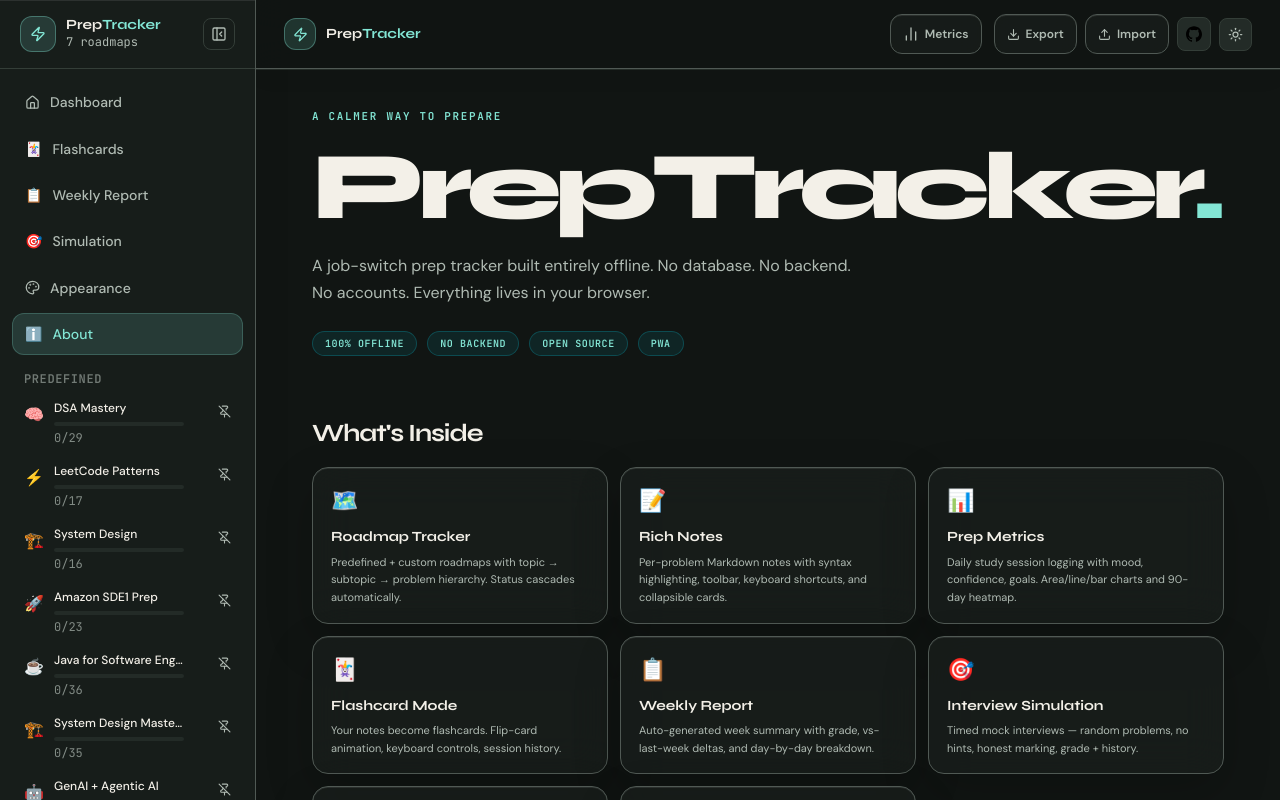
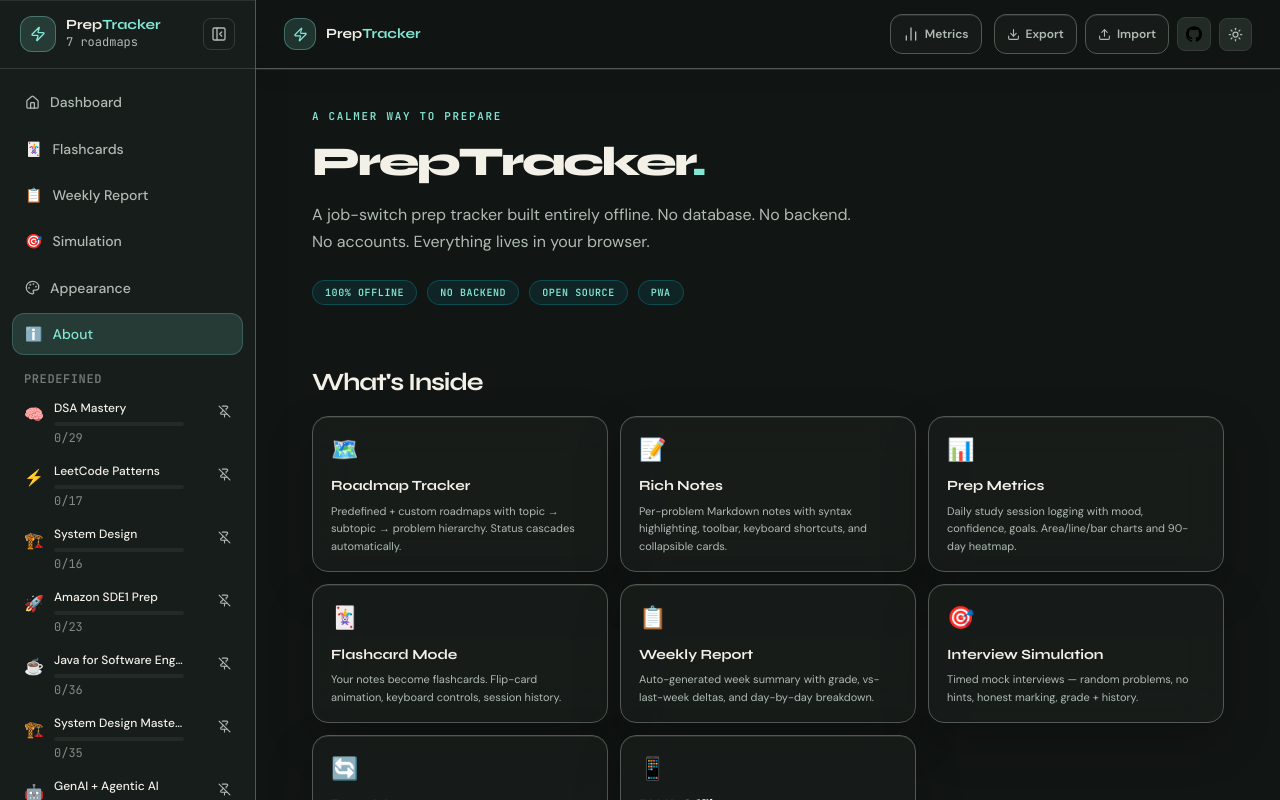
Before and after one commit to roshan798/PrepTracker, a Next.js app: page /about in a window 1280 px wide. Built offline with nearby package versions, Linux system fonts and the light colour scheme.

Commit message:
style: refine page title font sizes and spacing across multiple components

```diff
--- a/app/css/globals.css
+++ b/app/css/globals.css
@@ -299,10 +299,10 @@ h5 {
 .page-title {
   color: var(--text-primary);
   font-family: 'Syne', sans-serif;
-  font-size: clamp(2.25rem, 5vw, 4.25rem);
+  font-size: clamp(1.75rem, 3.2vw, 2.75rem);
   font-weight: 800;
-  letter-spacing: -0.065em;
-  line-height: 0.98;
+  letter-spacing: -0.055em;
+  line-height: 1.05;
 }
 
 .page-description {
--- a/components/About/AboutPage.tsx
+++ b/components/About/AboutPage.tsx
@@ -42,7 +42,7 @@ export default function AboutPage() {
       {/* Hero */}
       <div className="about-hero" style={{ textAlign: 'left', marginBottom: 64 }}>
         <div className="page-kicker mb-4">A calmer way to prepare</div>
-        <h1 className="page-title" style={{ fontSize: 'clamp(3rem, 8vw, 6rem)', marginBottom: 18 }}>
+        <h1 className="page-title" style={{ marginBottom: 18 }}>
           PrepTracker<span className="text-cyan-400">.</span>
         </h1>
         <p style={{
--- a/components/Flashcards/FlashcardDeck.tsx
+++ b/components/Flashcards/FlashcardDeck.tsx
@@ -108,7 +108,7 @@ export default function FlashcardDeck() {
             <div className="p-6 max-w-3xl mx-auto">
                 <div className="mb-8">
                     <div className="page-kicker mb-2">Remember what matters</div>
-                    <h1 className="page-title" style={{ fontSize: 'clamp(2rem, 4vw, 3rem)' }}>
+                    <h1 className="page-title">
                         Flashcards<span className="text-cyan-400">.</span>
                     </h1>
                     <p className="mt-2 text-sm mono" style={{ color: 'var(--text-secondary)' }}>
--- a/components/InterviewSim/InterviewSim.tsx
+++ b/components/InterviewSim/InterviewSim.tsx
@@ -110,7 +110,7 @@ function SetupScreen({ roadmaps, onStart }: {
     <div style={{ maxWidth: 520, margin: '0 auto' }}>
       <div style={{ textAlign: 'center', marginBottom: 32 }}>
         <div style={{ fontSize: 48, marginBottom: 8 }}>🎯</div>
-        <h2 className="page-title" style={{ fontSize: 'clamp(2rem, 4vw, 2.8rem)', marginBottom: 10 }}>
+        <h2 className="page-title" style={{ marginBottom: 10 }}>
           Interview Simulation<span className="text-cyan-400">.</span>
         </h2>
         <p style={{ ...monoSm, color: 'var(--text-secondary)' }}>
@@ -537,7 +537,7 @@ export default function InterviewSim() {
       {/* Header */}
       <div className="mb-8">
         <div className="page-kicker mb-2">Practice under pressure</div>
-        <h1 className="page-title" style={{ fontSize: 'clamp(2rem, 4vw, 3rem)' }}>
+        <h1 className="page-title">
           Interview Simulation<span className="text-cyan-400">.</span>
         </h1>
         <p className="mt-2 text-sm" style={{ color: 'var(--text-secondary)' }}>
--- a/components/Metrics/MetricsDashboard.tsx
+++ b/components/Metrics/MetricsDashboard.tsx
@@ -170,7 +170,7 @@ export default function MetricsDashboard() {
         <div className="flex flex-col sm:flex-row sm:items-center justify-between gap-4 mb-6">
           <div>
             <div className="page-kicker mb-2">Your habits, measured</div>
-            <h1 className="page-title" style={{ fontSize: 'clamp(2rem, 4vw, 3rem)' }}>
+            <h1 className="page-title">
               Prep Metrics<span className="text-cyan-400">.</span>
             </h1>
             <p className="mt-2 text-sm" style={{ color: 'var(--text-secondary)' }}>
--- a/components/WeeklyReport/WeeklyReport.tsx
+++ b/components/WeeklyReport/WeeklyReport.tsx
@@ -123,7 +123,7 @@ export default function WeeklyReport() {
             <div className="flex flex-col sm:flex-row sm:items-center justify-between gap-4 mb-6">
                 <div>
                     <div className="page-kicker mb-2">Your week in review</div>
-                    <h1 className="page-title" style={{ fontSize: 'clamp(2rem, 4vw, 3rem)' }}>
+                    <h1 className="page-title">
                         Weekly Report<span className="text-cyan-400">.</span>
                     </h1>
                     <p className="mt-2 text-sm mono" style={{ color: 'var(--text-secondary)' }}>
```
